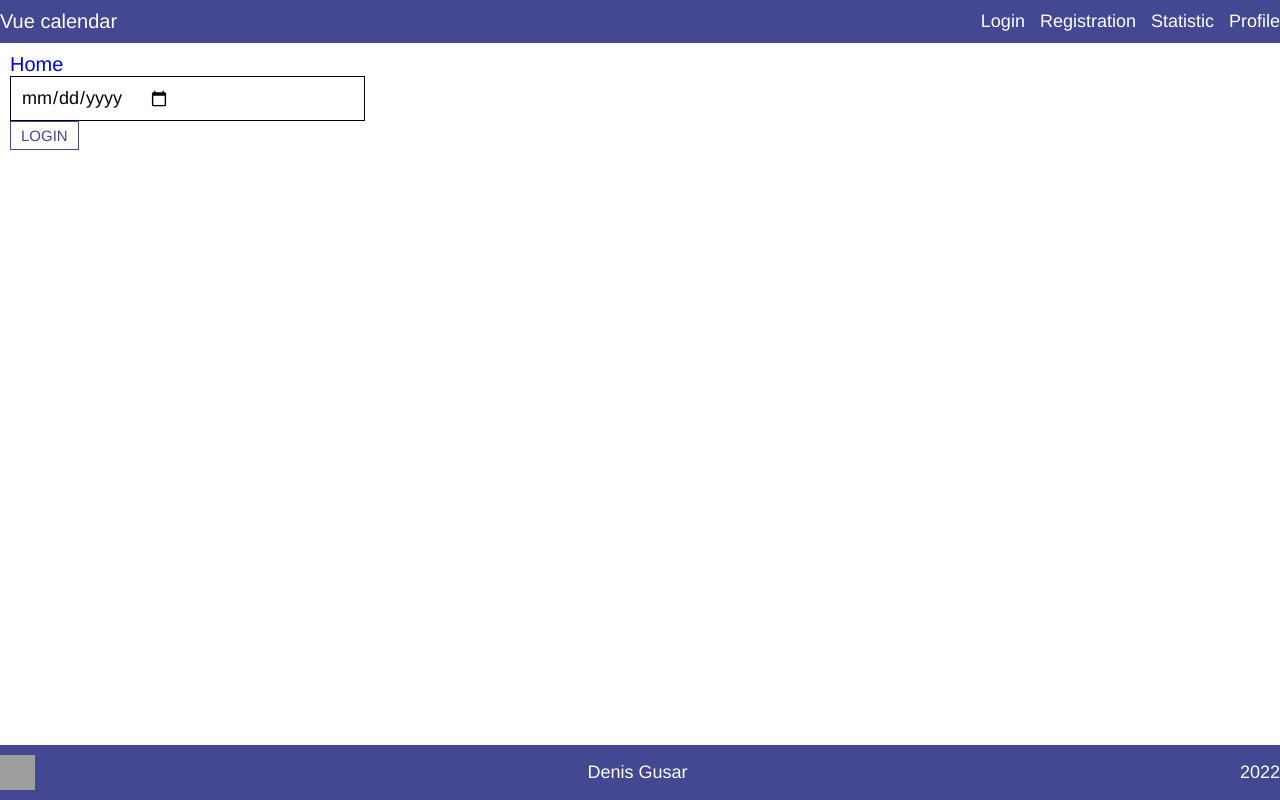
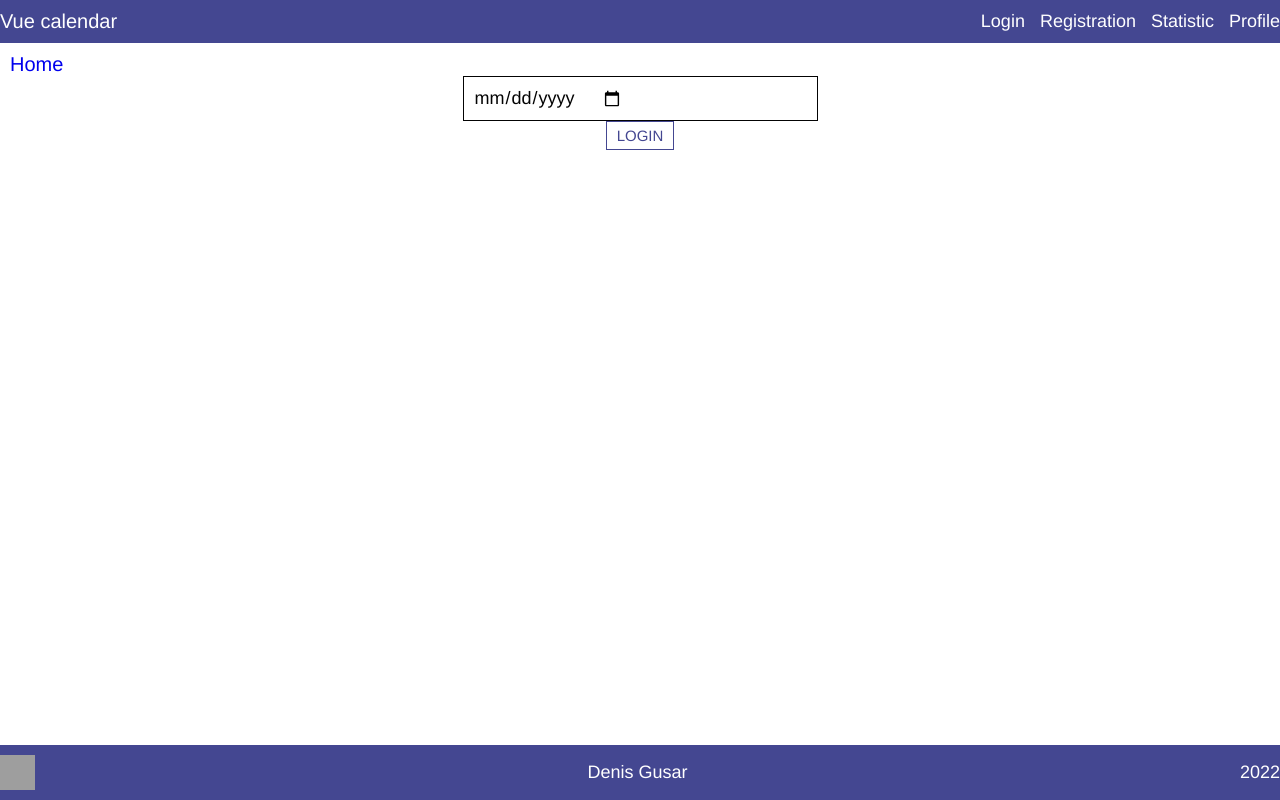
Before and after one commit to DeGusar/vue-calendar, a Vue app in the folder vue-calendar/: page /login in a window 1280 px wide. Built offline with nearby package versions, Linux system fonts and the light colour scheme; grey boxes are pictures that could not be loaded.

Commit message:
refactor: fix according to comments in pull-request

```diff
--- a/vue-calendar/src/App.vue
+++ b/vue-calendar/src/App.vue
@@ -1,8 +1,8 @@
 <template>
   <div id="app">
-    <header-component />
+    <HeaderComponent />
     <router-view class="main" />
-    <footer-component />
+    <FooterComponent />
   </div>
 </template>
 
--- a/vue-calendar/src/components/FooterComponent.vue
+++ b/vue-calendar/src/components/FooterComponent.vue
@@ -1,15 +1,15 @@
 <template>
   <div class="footer">
-    <div class="wrapper">
+    <div class="footer__wrapper">
       <a
         href="https://github.com/DeGusar"
         target="_blank"
-        class="github-logo"
+        class="footer__github-logo"
       />
-      <p class="name">
+      <p class="footer__name">
         Denis Gusar
       </p>
-      <p class="year">
+      <p class="footer__year">
         2022
       </p>
     </div>
@@ -30,7 +30,7 @@ export default {
     color: white;
     font-size: 1.8rem;
 
-    & .wrapper {
+    &__wrapper {
       max-width: 1600px;
       display: flex;
       align-items: center;
@@ -38,7 +38,7 @@ export default {
       margin: 0 auto;
     }
 
-    & .github-logo {
+    &__github-logo {
       width: 35px;
       height: 35px;
       background: url("https://res.cloudinary.com/rss-collection/image/upload/v1652345776/github_ke79xc.svg");
--- a/vue-calendar/src/components/HeaderComponent.vue
+++ b/vue-calendar/src/components/HeaderComponent.vue
@@ -1,18 +1,18 @@
 <template>
   <div class="header">
-    <div class="wrapper">
+    <div class="header__wrapper">
       <router-link
-        class="title"
+        class="header__title"
         :to="routeMainPage"
       >
         Vue calendar
       </router-link>
-      <nav class="nav">
+      <nav class="header__nav">
         <router-link
           v-for="{routeName, text} in navRoutes"
           :key="text"
           :to="routeName"
-          class="nav-link"
+          class="header__nav__nav-link"
         >
           {{ text }}
         </router-link>
@@ -57,12 +57,12 @@ export default {
     padding: 10px 0;
     color: white;
 
-    & .title {
+    &__title {
       color: white;
       text-decoration: none;
     }
 
-    & .wrapper {
+    &__wrapper {
       max-width: 1600px;
       display: flex;
       align-items: center;
@@ -70,11 +70,11 @@ export default {
       margin: 0 auto;
     }
 
-    & .nav {
+    &__nav {
       display: flex;
       column-gap: 15px;
 
-      & .nav-link {
+      &__nav-link {
         color: white;
         text-decoration: none;
         font-size: 1.8rem;
--- a/vue-calendar/src/components/basicComponents/ButtonComponent.vue
+++ b/vue-calendar/src/components/basicComponents/ButtonComponent.vue
@@ -1,7 +1,8 @@
 <template>
   <button
     class="button"
-    @click="onClick"
+    :type="type"
+    @click="$emit('click', $event)"
   >
     <slot />
   </button>
@@ -10,11 +11,10 @@
 <script>
 export default {
   name: 'ButtonComponent',
-
   props: {
-    onClick: {
-      type: Function,
-      required: true
+    type: {
+      type: String,
+      default: 'button'
     }
   }
 }
--- /dev/null
+++ b/vue-calendar/src/views/LoginPage/LoginPageForm.vue
@@ -0,0 +1,44 @@
+<template>
+  <form class="login-page-form">
+    <InputComponent
+      v-model="inputValue"
+      :type="inputType"
+      :value="inputValue"
+    />
+    <ButtonComponent
+      :type="buttonType"
+      @click.prevent="submitLoginForm"
+    >
+      Login
+    </ButtonComponent>
+  </form>
+</template>
+
+<script>
+import { ButtonComponent, InputComponent } from '@/components'
+
+export default {
+  name: 'LoginPageForm',
+  components: { ButtonComponent, InputComponent },
+
+  data: () => ({
+    inputType: 'date',
+    inputValue: '',
+    buttonType: 'submit'
+  }),
+
+  methods: {
+    submitLoginForm () {
+      this.inputValue = ''
+    }
+  }
+}
+</script>
+
+<style lang="scss">
+  .login-page-form {
+    display: flex;
+    align-items: center;
+    flex-direction: column;
+  }
+</style>
--- a/vue-calendar/src/views/LoginPage/index.vue
+++ b/vue-calendar/src/views/LoginPage/index.vue
@@ -5,36 +5,21 @@
     >
       Home
     </router-link>
-    <input-component
-      v-model="inputValue"
-      :type="inputType"
-      :value="inputValue"
-    />
-    <button-component :on-click="submitLoginForm">
-      Login
-    </button-component>
+    <LoginPageForm />
   </div>
 </template>
 
 <script>
 import { urlNames } from '@/utils/constants'
-import { ButtonComponent, InputComponent } from '@/components'
+import LoginPageForm from './LoginPageForm'
 
 export default {
   name: 'LoginPage',
-  components: { ButtonComponent, InputComponent },
+  components: { LoginPageForm },
 
   data: () => ({
-    routeMainPage: { name: urlNames.MAIN_PAGE },
-    inputType: 'date',
-    inputValue: ''
-  }),
-
-  methods: {
-    submitLoginForm () {
-      this.inputValue = ''
-    }
-  }
+    routeMainPage: { name: urlNames.MAIN_PAGE }
+  })
 }
 </script>
 
```
